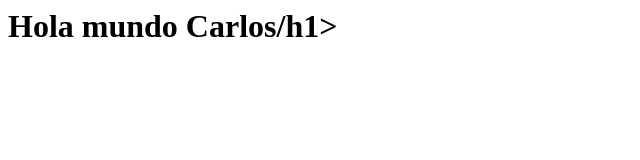
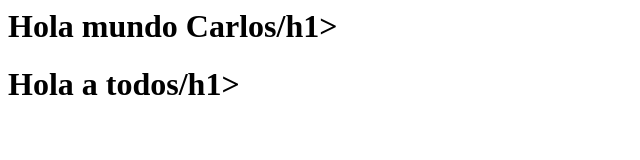
Before and after one commit to Jhonproyec/repasoGit, a plain HTML site: page index.html in a window 1280 px wide. Shown: the whole page, without its empty margins (0-640 px from the left). Drawn offline with Linux system fonts and the light colour scheme.

Commit message:
Segundo Archivo

```diff
--- a/index.html
+++ b/index.html
@@ -1 +1,2 @@
 <h1>Hola mundo Carlos/h1>
+<h1>Hola a todos/h1>
```
